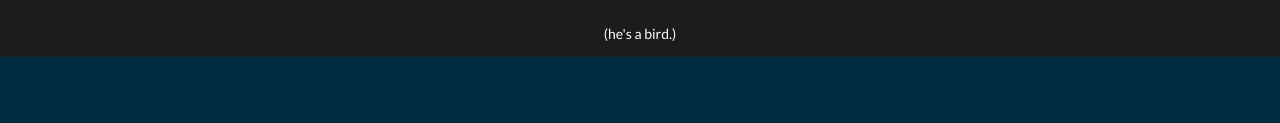
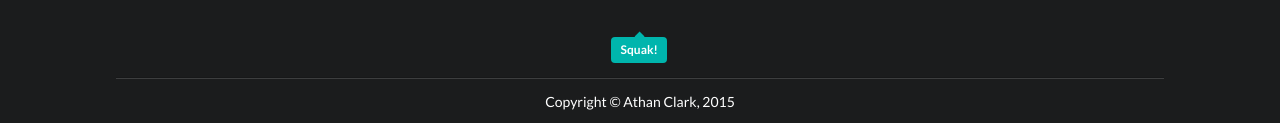
Before and after one commit to ltext/ltext.github.io, a plain HTML site: page index.html in a window 1280 px wide. Shown: the part 3307-3430 px from the top of the page. Before the commit the page ends 3364 px from the top, so only its background shows below. Drawn offline with nearby package versions, Linux system fonts and the light colour scheme; a web font is replaced by a local one.

Commit message:
copyright

```diff
--- a/index.html
+++ b/index.html
@@ -407,7 +407,13 @@ Woo hoo! I'm a Text File!
       </div>
     </div>
     <div class="row">
-      <div class="column">(he's a bird.)</div>
+      <div class="column">
+        <div class="ui pointing label teal">
+          Squak!
+        </div>
+        <div class="ui inverted divider"></div>
+        Copyright &copy; Athan Clark, 2015
+      </div>
     </div>
   </div>
 </div>
```
Also changed, not shown: src/content.html (+7 -1 lines).
